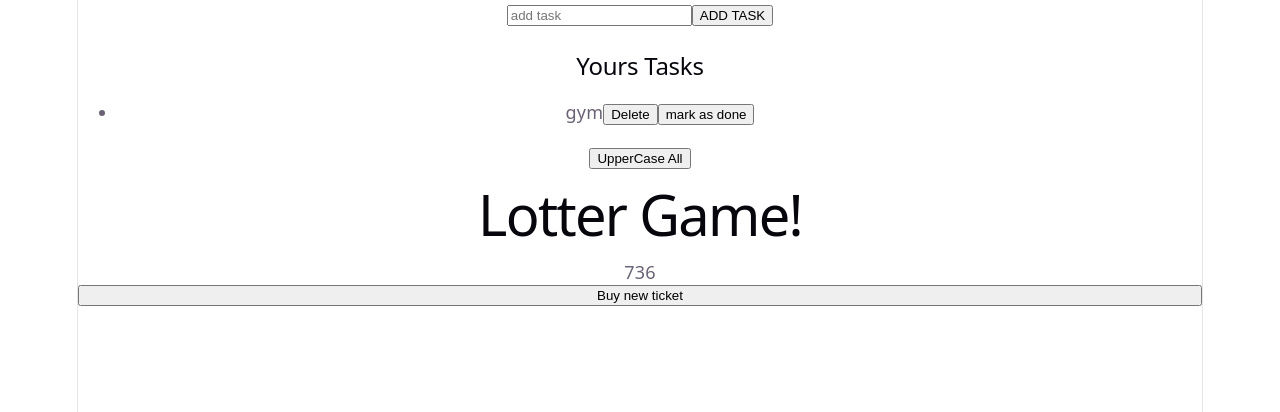
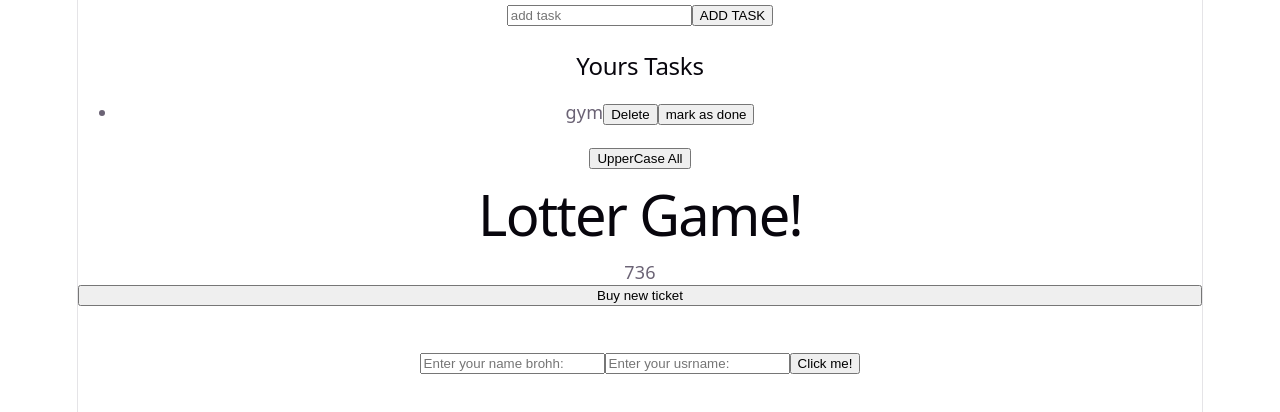
Before and after one commit to hritikdubey96/React-ToDO-List, a React (Vite) app: page / in a window 1280 px wide. Shown: the top 412 px of the page. Built offline with nearby package versions, Linux system fonts and the light colour scheme.

Commit message:
Staring handling multiple input in form

```diff
--- a/src/App.jsx
+++ b/src/App.jsx
@@ -1,12 +1,14 @@
 import LudoBoard from './LudoBoard';
 import TodoList from './TodoList';
 import Lottery from "./Lottery";
+import Form from './Form';
 
 function App() {
   return (
     <>
       <TodoList/>
       <Lottery/>
+      <Form/>
     </>
   );
 }
--- /dev/null
+++ b/src/Form.jsx
@@ -0,0 +1,32 @@
+import { useState } from "react"
+export default function Form(){
+    let[fullname, setfullname] = useState("");
+    let[username, setusername] = useState("");
+    let handlename = (event) =>{
+        setfullname(event.target.value)
+    }
+    let handleuser = (event) =>{
+        setusername(event.target.value)
+    }
+    return(
+        <form>
+            <label htmlFor="fullName"></label>
+            <input
+                type="text"
+                placeholder="Enter your name brohh: "
+                value={fullname}
+                onChange={handlename}
+                id="fullName"
+            />
+            <label htmlFor="username"></label>
+            <input
+                type="text"
+                placeholder="Enter your usrname: "
+                value={username}
+                onChange={handleuser}
+                id="username"
+            />
+            <button>Click me!</button>
+        </form>
+    )
+}
--- /dev/null
+++ b/src/TicketNum.jsx
@@ -0,0 +1,5 @@
+export default function TicketNum({num}){
+    return <span>
+        {num}
+    </span>
+}
```
